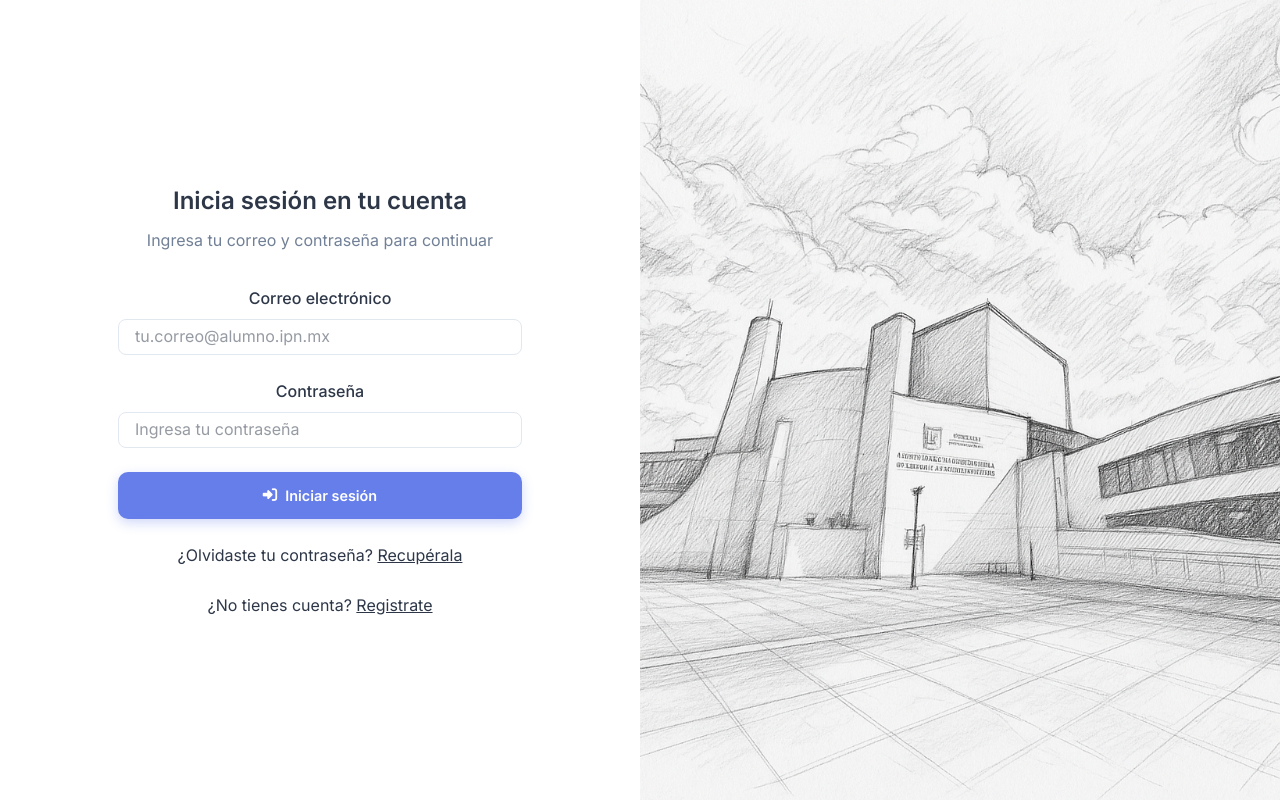
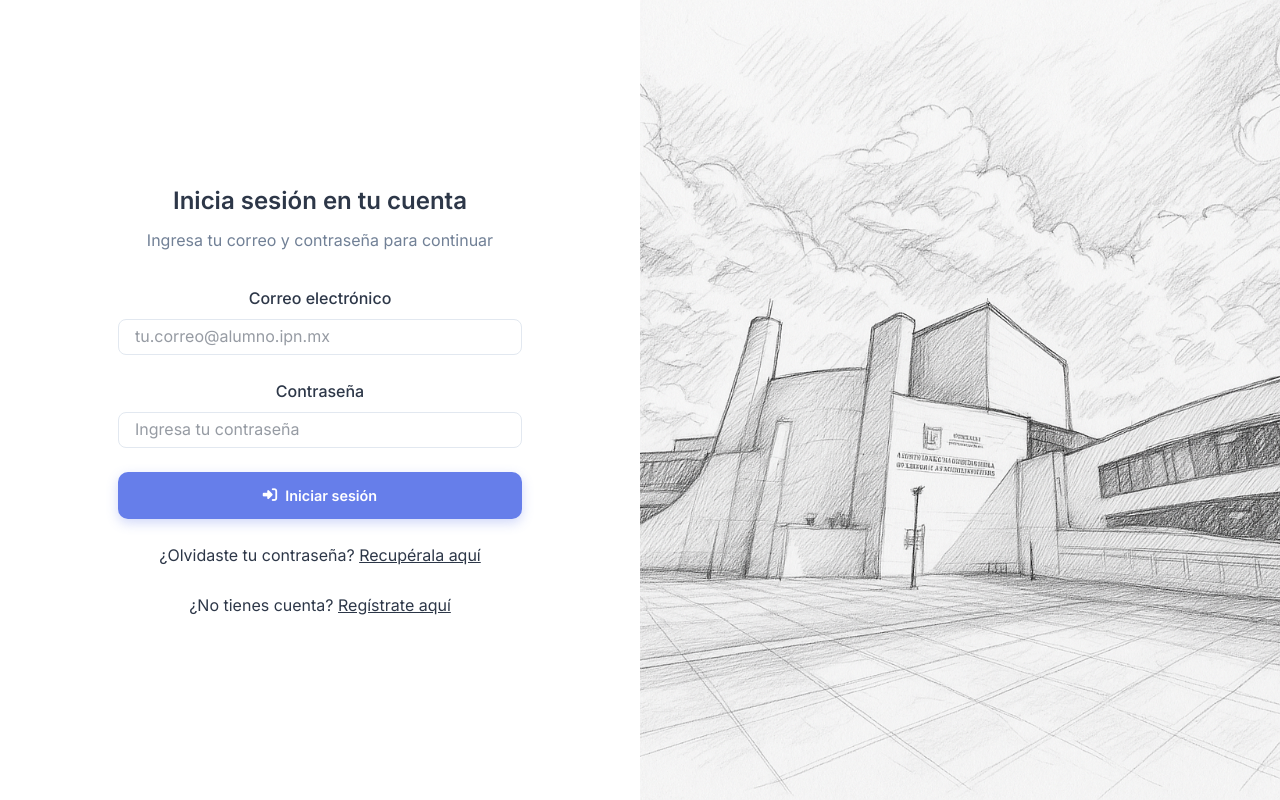
Before and after one commit to Vmaaa/CPT-PHP, a PHP site: page / in a window 1280 px wide. Run offline with PHP 8.4, Linux system fonts and the light colour scheme; some libraries are stand-ins or nearby versions.

Commit message:
fix(index): handling references with 'url' function

```diff
--- a/index.php
+++ b/index.php
@@ -10,7 +10,7 @@ $pageStyle = "pages/login.css";
   <?php
   require_once __DIR__ . '/inc/inc_head.php';
   ?>
-  <title>Iniciar sesión - Sales360</title>
+  <title>Iniciar sesión - CPT</title>
 </head>
 
 <body>
@@ -32,13 +32,13 @@ $pageStyle = "pages/login.css";
           <button id="login-btn" class="btn btn-primary" style="width: 100%; justify-content: center;">
             <i class="fas fa-sign-in-alt"></i> Iniciar sesión
           </button>
-          <p class="extra-link-p"> ¿Olvidaste tu contraseña? <a href="/pages/recovery_password.php">Recupérala</a></p>
-          <p class="extra-link-p"> ¿No tienes cuenta? <a href="/pages/recovery_password.php">Registrate</a></p>
+          <p class="extra-link-p"> ¿Olvidaste tu contraseña? <a href="<?php echo url('/pages/recovery_password.php') ?>">Recupérala aquí</a></p>
+          <p class="extra-link-p"> ¿No tienes cuenta? <a href="<?php echo url('/pages/register.php') ?>">Regístrate aquí</a></p>
         </div>
       </div>
     </div>
     <div class="login-right">
-      <img src="<?= url('/img/login-bg.png') ?>" alt="Imagen UPIIT" class="login-bg-image">
+      <img src="<?= url('/img/login-bg.png') ?>" alt="Imagen edificio UPIIT hecha a mano" class="login-bg-image">
     </div>
   </div>
 
```
